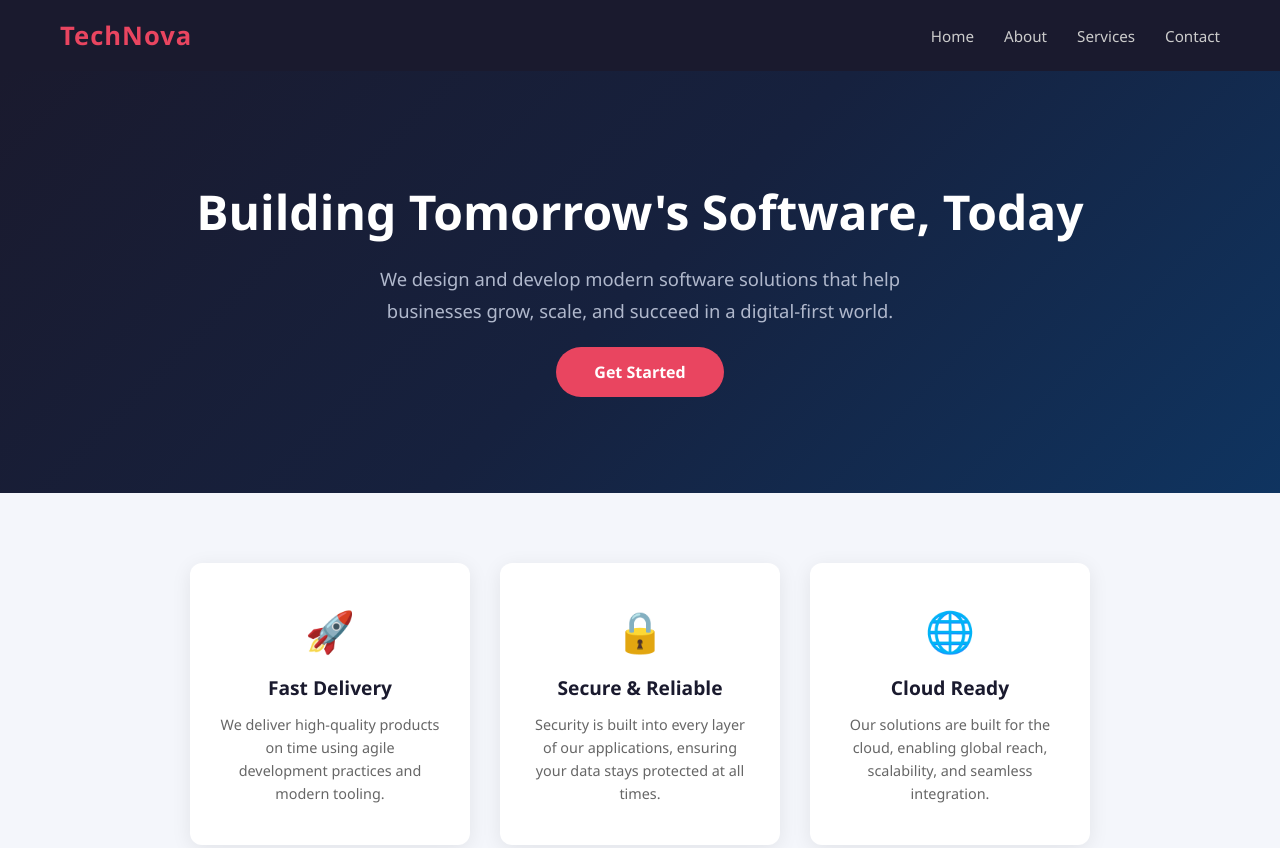
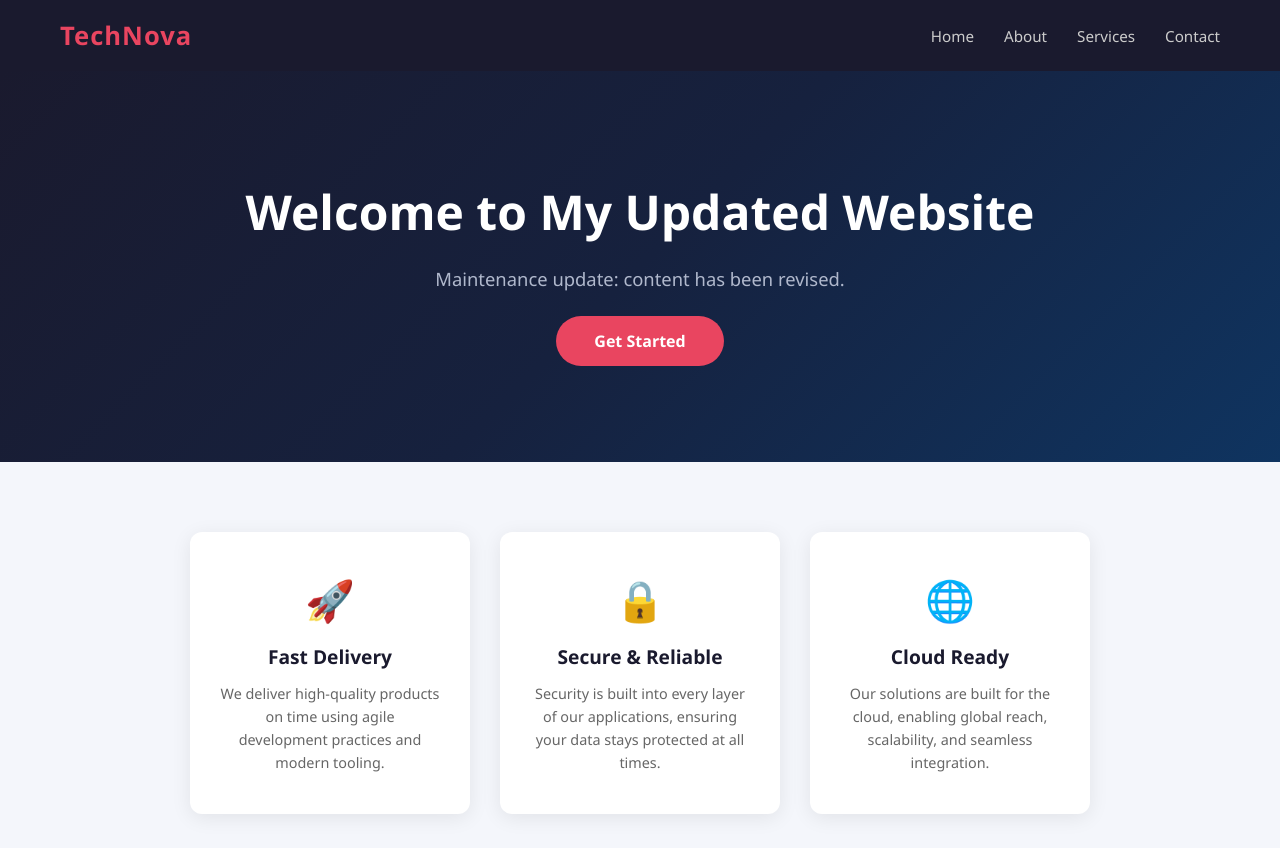
Before and after one commit to fatima-zia-fz/SDC-Lab-14, a plain HTML site: page index.html in a window 1280 px wide. Shown: the top 848 px of the page. Drawn offline with Linux system fonts and the light colour scheme.

Commit message:
Update index.html

```diff
--- a/index.html
+++ b/index.html
@@ -19,8 +19,8 @@
   </nav>
 
   <section class="hero">
-    <h1>Building Tomorrow's Software, Today</h1>
-    <p>We design and develop modern software solutions that help businesses grow, scale, and succeed in a digital-first world.</p>
+    <h1>Welcome to My Updated Website</h1>
+    <p>Maintenance update: content has been revised.</p>
     <a href="#" class="btn">Get Started</a>
   </section>
 
```
